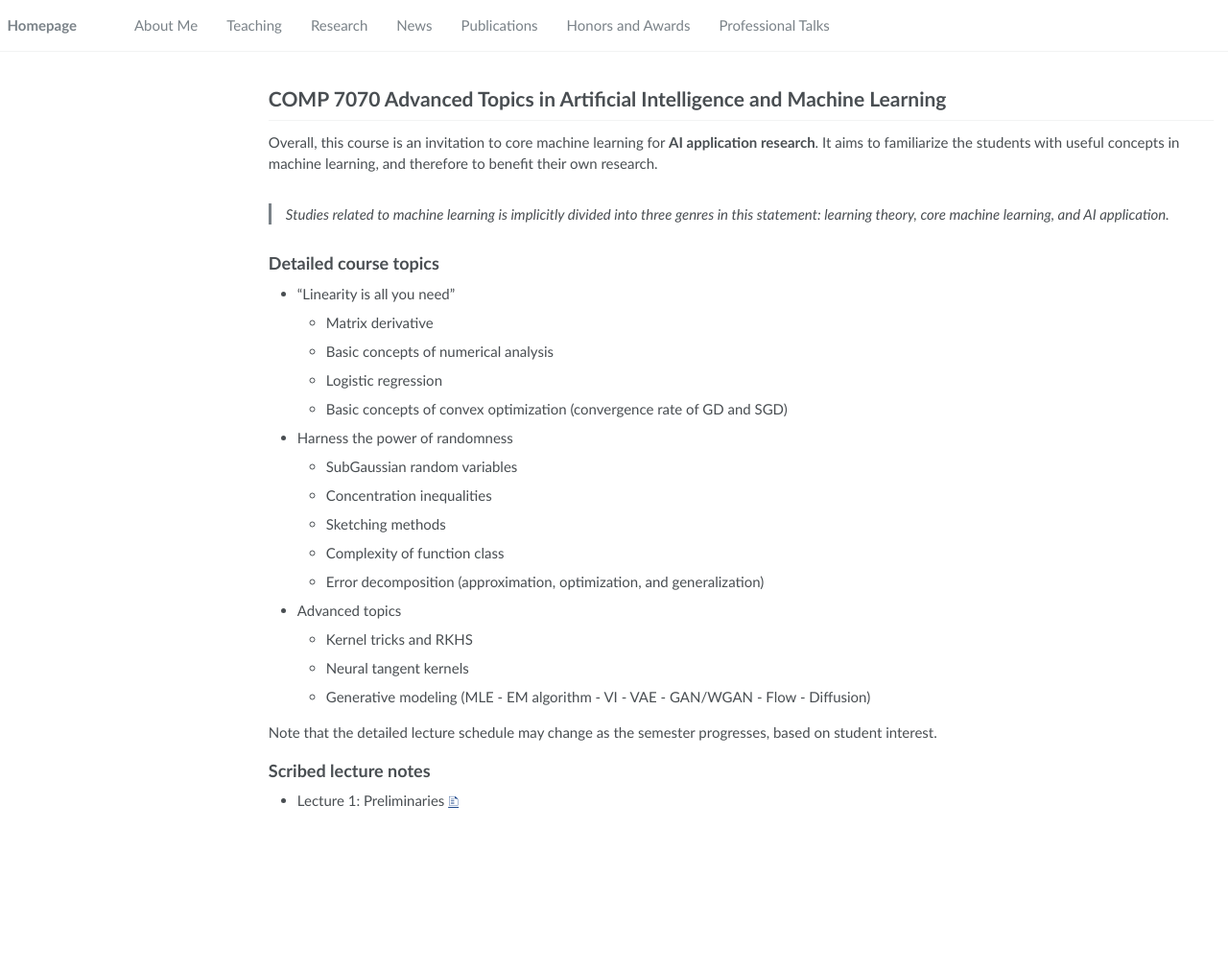
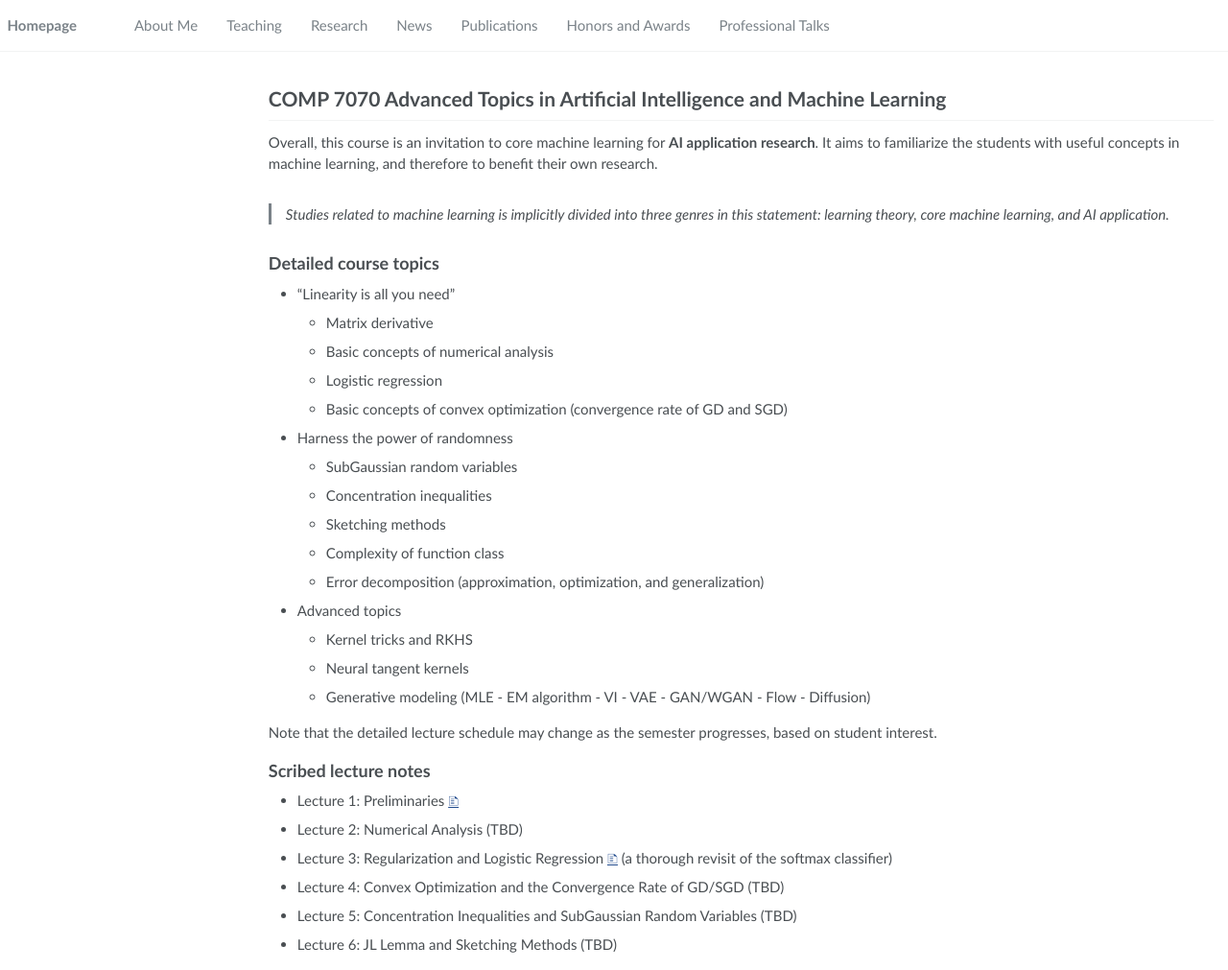
Before and after one commit to ychen-stat-ml/ychen-stat-ml.github.io, a Jekyll site: the page built from _pages/teaching.md, in a window 1280 px wide and 1011 px high. Shown: the whole window at 96% size. Built offline with Jekyll 4.4.1, drawn with Linux system fonts in a browser that asks for light colours.

Commit message:
add lecture 3 of COMP 7070

```diff
--- a/_pages/teaching.md
+++ b/_pages/teaching.md
@@ -44,3 +44,8 @@ Note that the detailed lecture schedule may change as the semester progresses, b
 ## Scribed lecture notes
 
 - Lecture 1: Preliminaries [🗈](/docs/7070/01.pdf)
+- Lecture 2: Numerical Analysis (TBD)
+- Lecture 3: Regularization and Logistic Regression [🗈](/docs/7070/02.pdf) (a thorough revisit of the softmax classifier)
+- Lecture 4: Convex Optimization and the Convergence Rate of GD/SGD (TBD)
+- Lecture 5: Concentration Inequalities and SubGaussian Random Variables (TBD)
+- Lecture 6: JL Lemma and Sketching Methods (TBD)
```
Also changed, not shown: _pages/index.md (+1 -1 lines), 2 other files.
